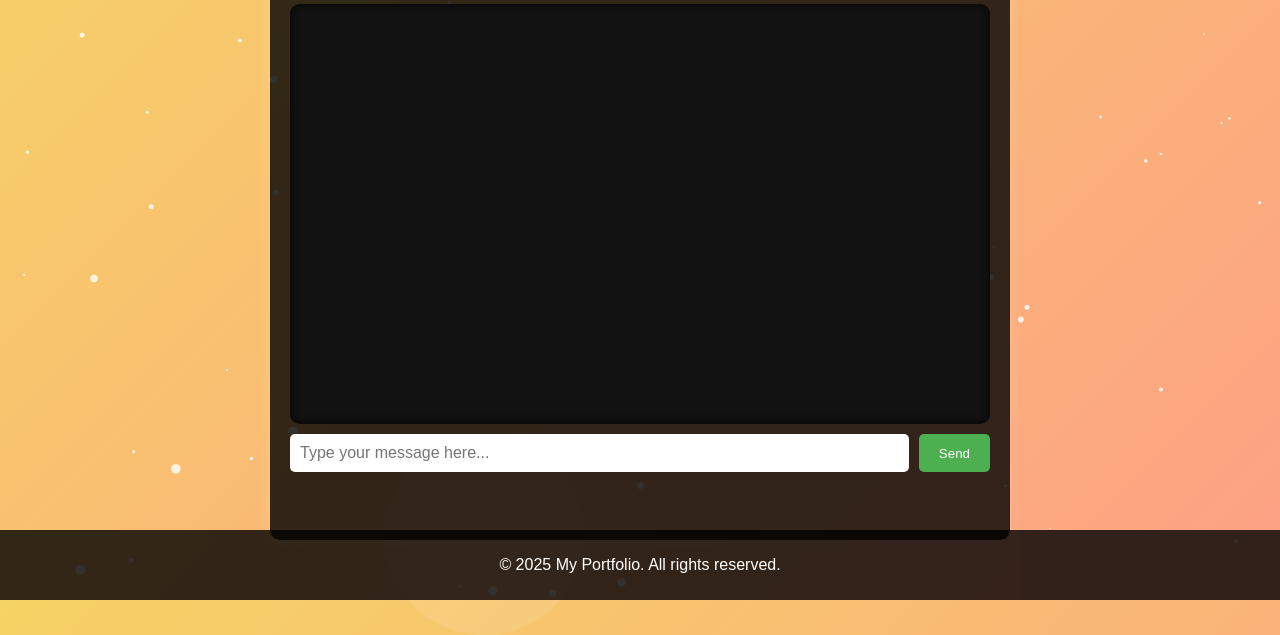
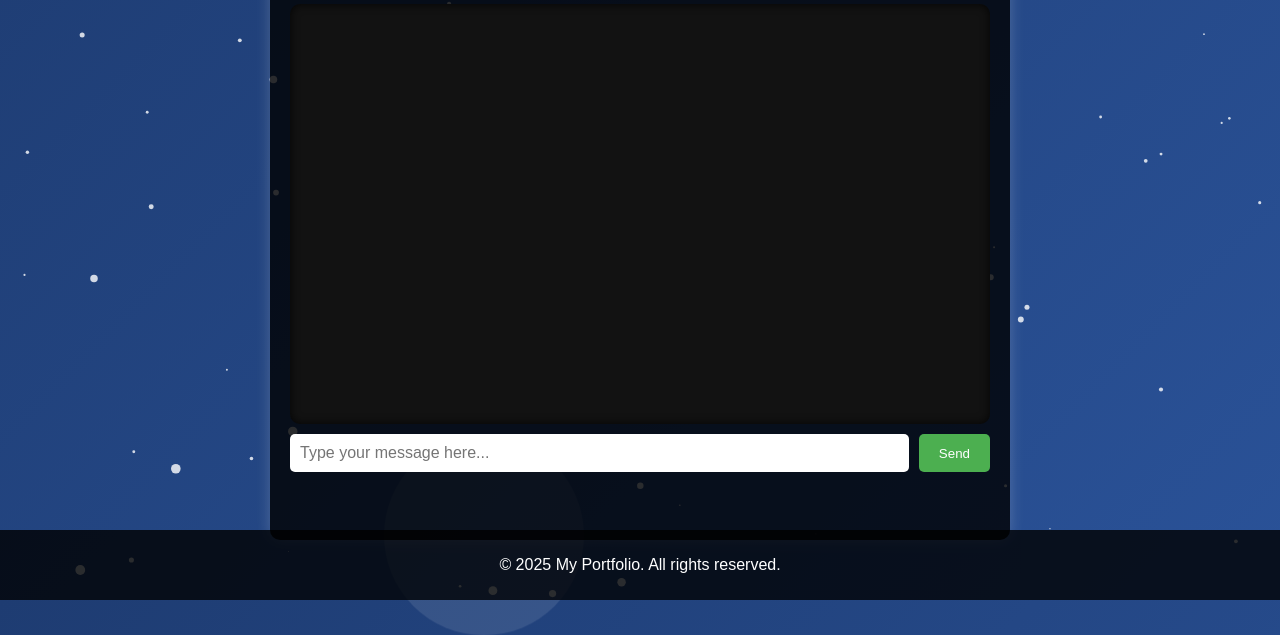
Before and after one commit to Kartikey-Garg/Kartikey-Garg.github.io, a website built with webpack: page ai-chat.html in a window 1280 px wide. Shown: the part 200-835 px from the top of the page. Built offline with nearby package versions, Linux system fonts and the light colour scheme.

Commit message:
Updated code

```diff
--- a/css/chat.css
+++ b/css/chat.css
@@ -2,13 +2,13 @@
 body {
   margin: 0;
   font-family: Arial, sans-serif;
-  background: linear-gradient(135deg, #f6d365 0%, #fda085 100%); /* Light gradient background */
+  background: linear-gradient(135deg, #1e3c72 0%, #2a5298 100%); /* Gradient background */
   overflow: hidden; /* Prevents scrolling on the whole page */
   color: white;
   display: flex;
   flex-direction: column;
   height: 100vh;
-  position: relative; /* Ensure abstract shapes are positioned correctly */
+  position: relative; /* Ensure the ball animation is positioned correctly */
 }
 
 /* Menu Bar Styles */
@@ -134,7 +134,7 @@ button#send-button:hover {
   left: 0;
   width: 100%;
   height: 100%;
-  z-index: 1; /* Ensure the balls animation appears on top of the gradient background */
+  z-index: 1; /* Ensure the ball animation appears behind other elements */
 }
 
 /* Abstract Shapes */
@@ -143,7 +143,7 @@ button#send-button:hover {
   background: rgba(255, 255, 255, 0.1);
   border-radius: 50%;
   animation: float 6s ease-in-out infinite;
-  z-index: 2; /* Ensure the abstract shapes appear on top of the gradient background */
+  z-index: 0; /* Ensure the abstract shapes appear behind the ball animation */
 }
 
 .abstract-shape:nth-child(1) {
```
